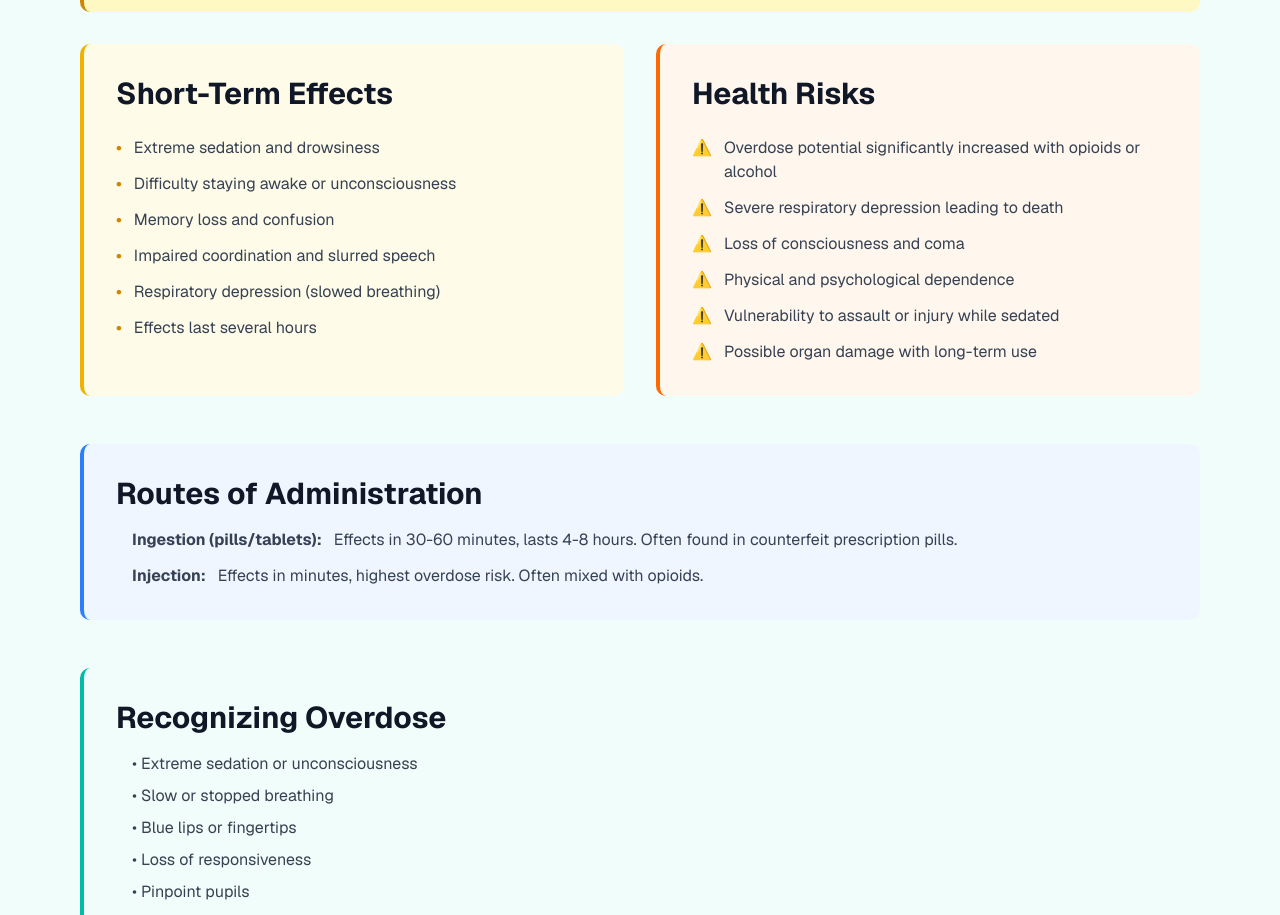
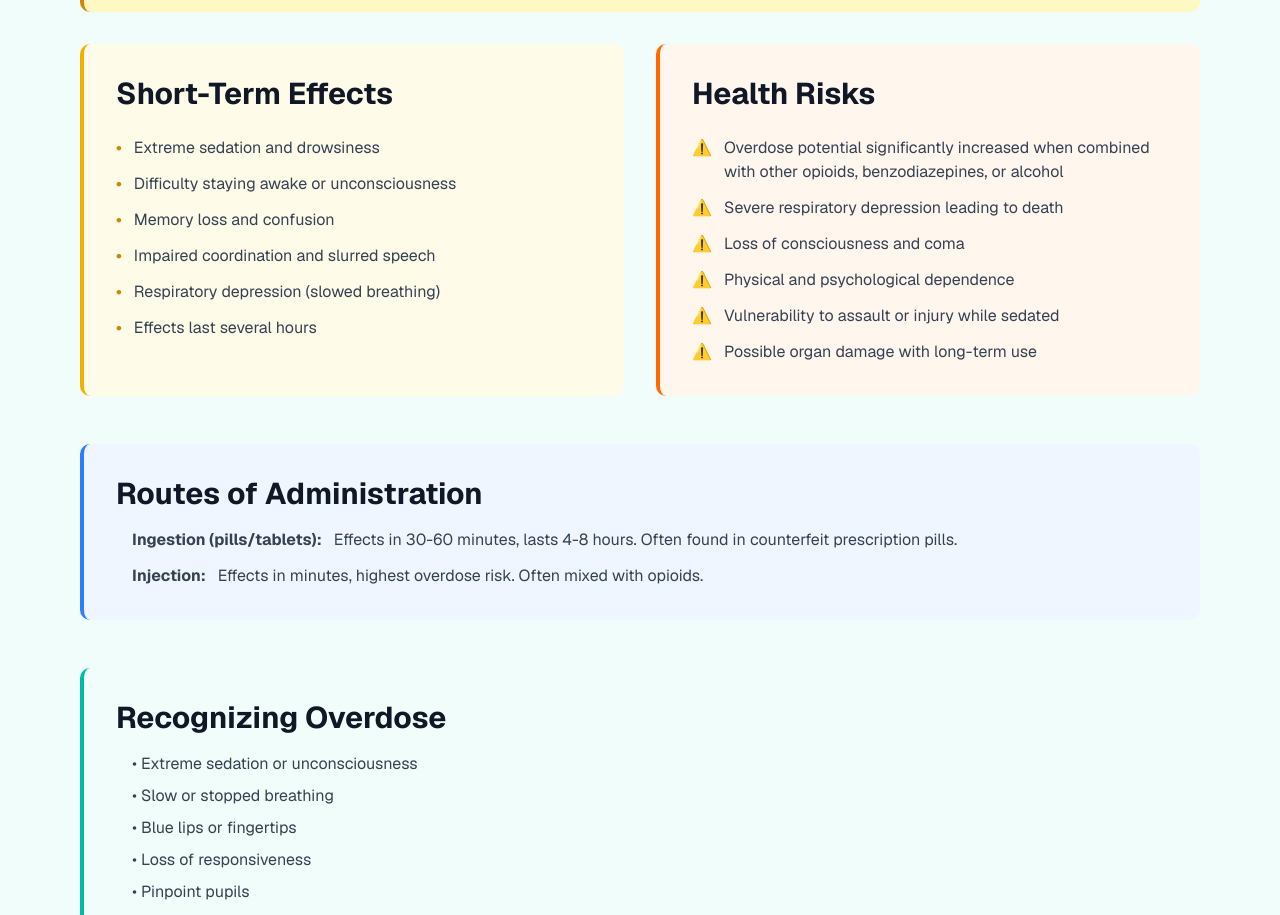
Before and after one commit to dgardner1982/v0-ottawa-county-resources, a Next.js app: page /drug/nitazine in a window 1280 px wide. Shown: the part 957-1872 px from the top of the page. Built offline with nearby package versions, Linux system fonts and the light colour scheme.

Commit message:
fix: clarify overdose warning for nitazine with opioids and alcohol

```diff
--- a/app/drug/nitazine/page.tsx
+++ b/app/drug/nitazine/page.tsx
@@ -113,7 +113,7 @@ export default function NitazinePage() {
             <ul className="space-y-3 text-gray-700">
               <li className="flex gap-3 items-start">
                 <span className="text-red-600 font-bold">⚠️</span>
-                <span>Overdose potential significantly increased with opioids or alcohol</span>
+                <span>Overdose potential significantly increased when combined with other opioids, benzodiazepines, or alcohol</span>
               </li>
               <li className="flex gap-3 items-start">
                 <span className="text-red-600 font-bold">⚠️</span>
```
